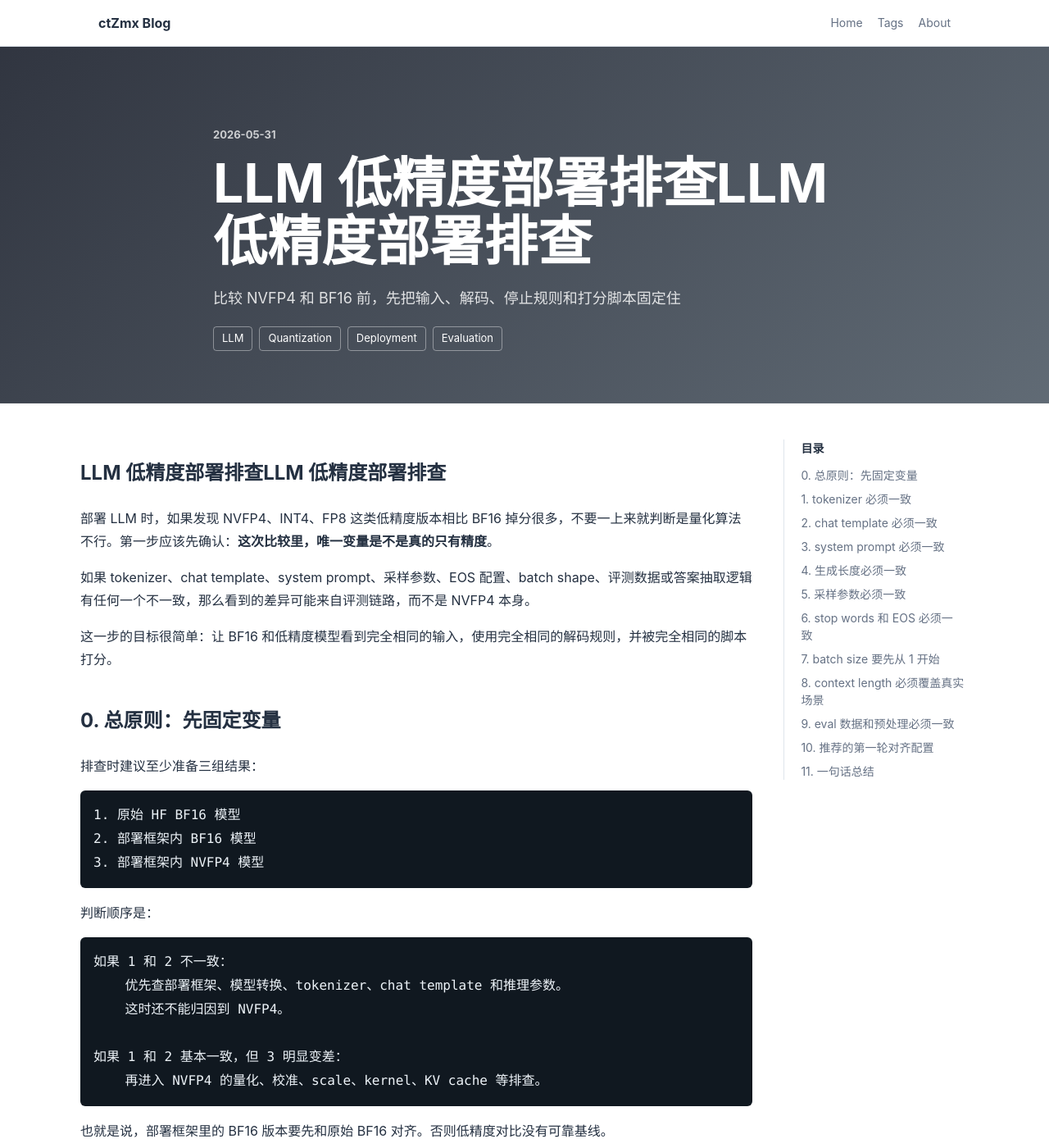
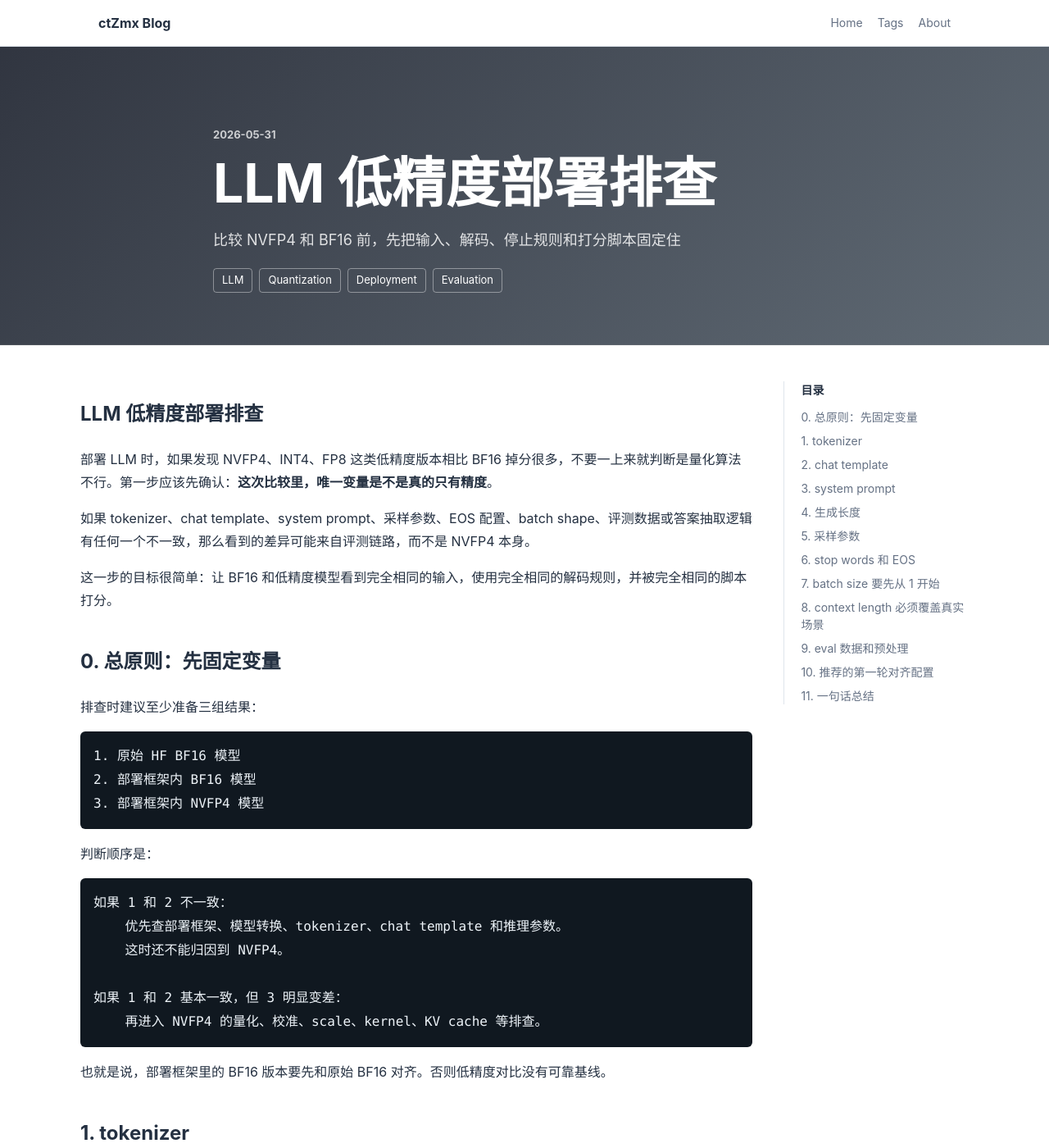
Before and after one commit to ctzmx/ctzmx.github.io, a Jekyll site: the page built from _posts/2026-05-31-llm-quantization-eval-sanity-check.md, in a window 1280 px wide and 1400 px high. Shown: the whole window at 82% size. Built offline with Jekyll 4.4.1, drawn with Linux system fonts in a browser that asks for light colours; some of the changed text lies outside the part shown.

Commit message:
Clean up LLM quantization post headings

````diff
--- a/_posts/2026-05-31-llm-quantization-eval-sanity-check.md
+++ b/_posts/2026-05-31-llm-quantization-eval-sanity-check.md
@@ -1,6 +1,6 @@
 ---
 layout:     post
-title:      LLM 低精度部署排查LLM 低精度部署排查
+title:      LLM 低精度部署排查
 subtitle:   比较 NVFP4 和 BF16 前，先把输入、解码、停止规则和打分脚本固定住
 date:       2026-05-31 23:30:00 +0800
 permalink:  /2026/05/31/llm-quantization-eval-sanity-check/
@@ -14,7 +14,7 @@ tags:
     - Evaluation
 ---
 
-# LLM 低精度部署排查LLM 低精度部署排查
+# LLM 低精度部署排查
 
 部署 LLM 时，如果发现 NVFP4、INT4、FP8 这类低精度版本相比 BF16 掉分很多，不要一上来就判断是量化算法不行。第一步应该先确认：**这次比较里，唯一变量是不是真的只有精度**。
 
@@ -45,7 +45,7 @@ tags:
 
 也就是说，部署框架里的 BF16 版本要先和原始 BF16 对齐。否则低精度对比没有可靠基线。
 
-## 1. tokenizer 必须一致
+## 1. tokenizer
 
 tokenizer 决定文本如何被切成 token，以及每个 token 对应什么 id。对模型来说，输入不是原始字符串，而是 token id 序列。
 
@@ -76,7 +76,7 @@ tokenizer 决定文本如何被切成 token，以及每个 token 对应什么 id
 
 这三者应该完全一致。至少在进入模型前，`input_ids`、`attention_mask`、`position_ids` 都应该可解释、可对齐。
 
-## 2. chat template 必须一致
+## 2. chat template
 
 对话模型通常不会直接吃用户输入，而是先经过 chat template 拼成模型训练时熟悉的格式。
 
@@ -123,7 +123,7 @@ Assistant:
 
 很多“量化后效果差”的问题，最后其实是因为 BF16 测试脚本和部署服务使用了不同 chat template。
 
-## 3. system prompt 必须一致
+## 3. system prompt
 
 system prompt 会显著影响模型行为。比如：
 
@@ -149,7 +149,7 @@ You are a helpful assistant.
 
 如果 BF16 没有 system prompt，而 NVFP4 部署服务默认加了 system prompt，输出差异不能算量化误差。
 
-## 4. 生成长度必须一致
+## 4. 生成长度
 
 常见参数有两个：
 
@@ -188,7 +188,7 @@ max_new_tokens = 1024
 - 评测脚本是否因为输出太短而判错。
 - 是否不同任务使用了不同输出长度限制。
 
-## 5. 采样参数必须一致
+## 5. 采样参数
 
 做量化误差对比时，优先使用确定性解码：
 
@@ -236,7 +236,7 @@ repetition_penalty = 1.0
 
 等确定性链路对齐以后，再测试真实线上采样参数。
 
-## 6. stop words 和 EOS 必须一致
+## 6. stop words 和 EOS
 
 stop words 和 EOS 配置决定模型什么时候停止生成。
 
@@ -320,7 +320,7 @@ context length 是输入上下文长度。短 prompt 正常，不代表长上下
 RoPE / position_ids / KV cache / max_seq_len / prompt truncation
 ```
 
-## 9. eval 数据和预处理必须一致
+## 9. eval 数据和预处理
 
 评测数据不只是原始问题，还包括预处理、few-shot 示例、输出抽取和打分逻辑。
 
````
